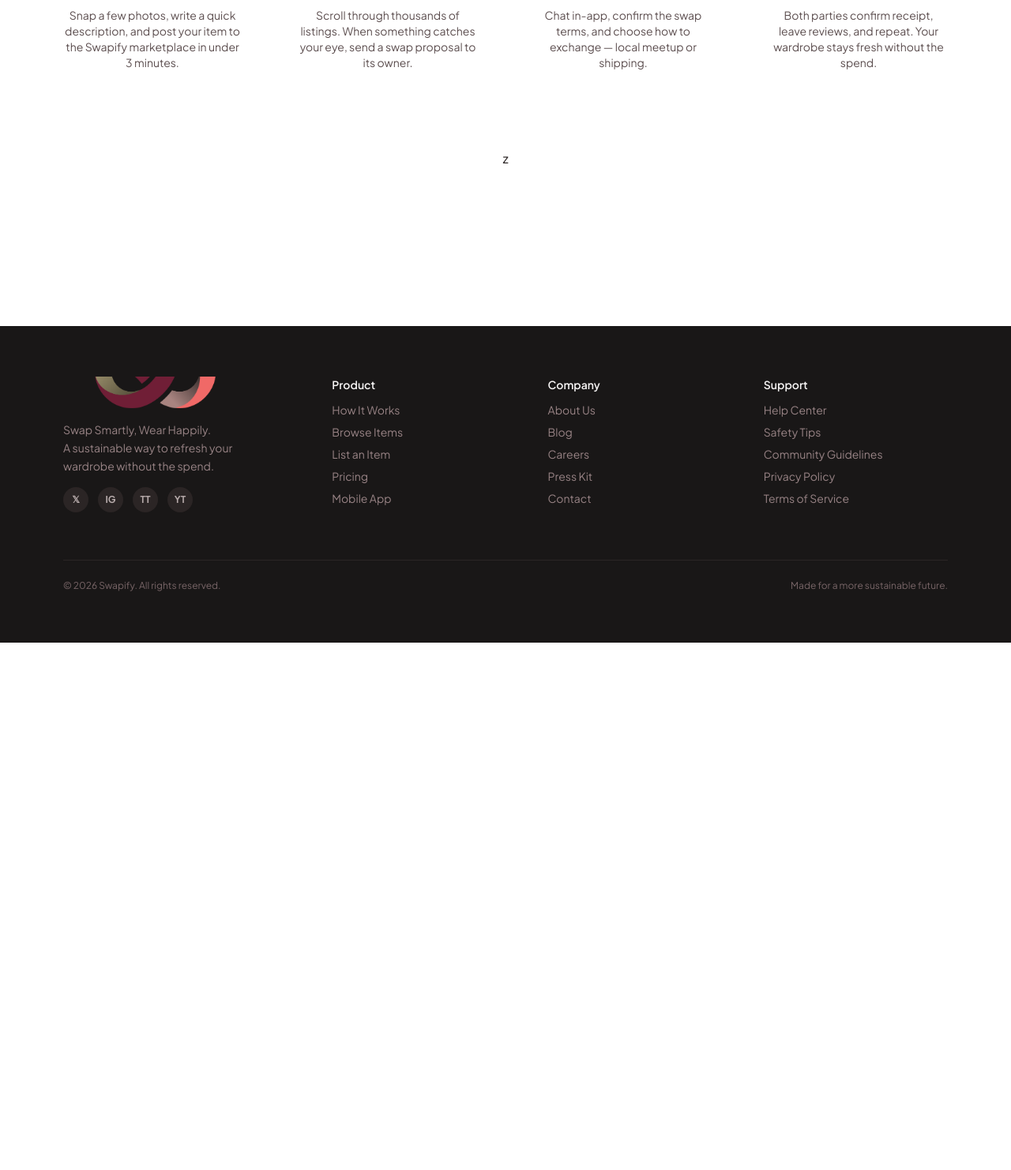
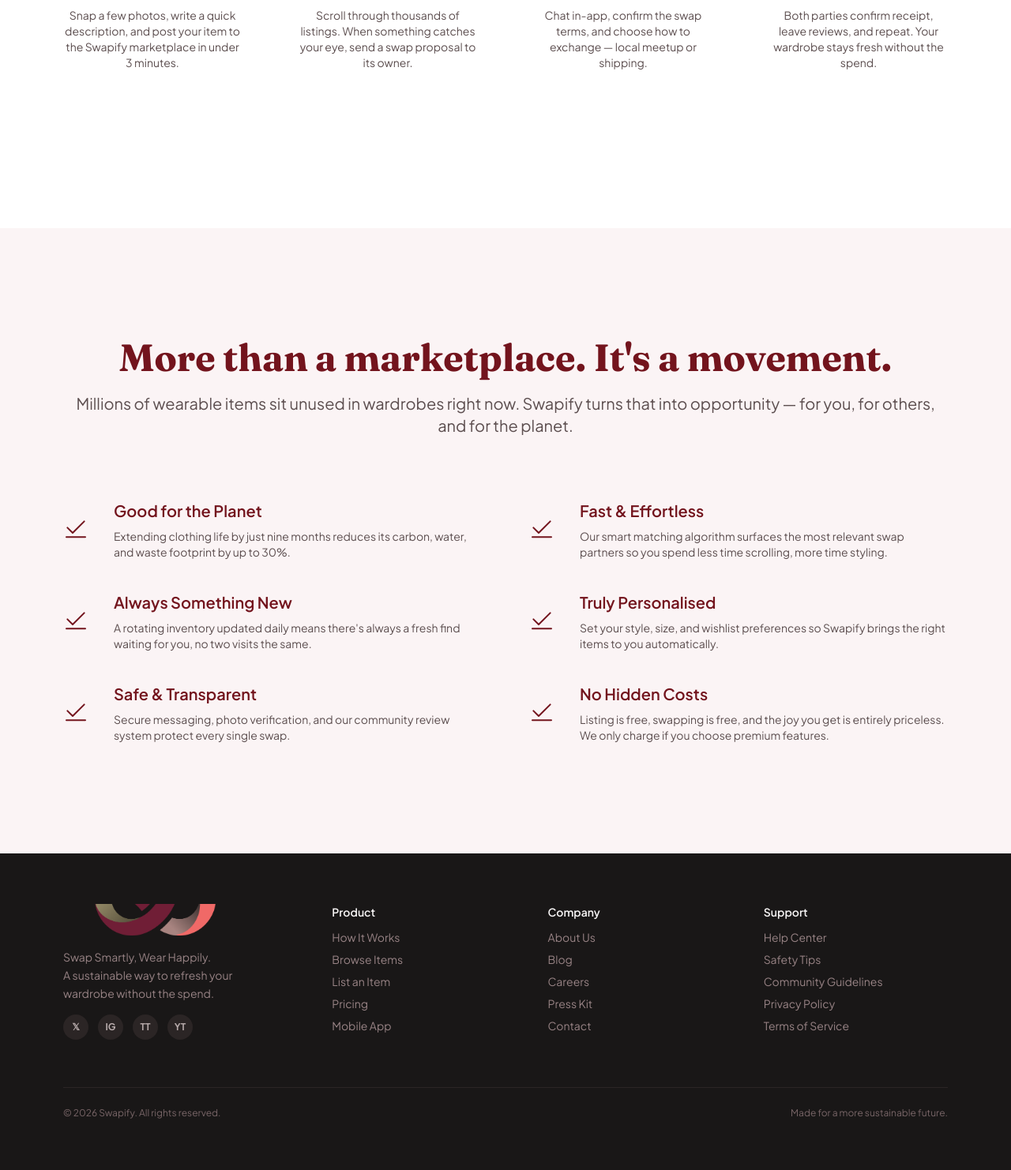
Before and after one commit to F12-PBP/swapify, a Django app: page / in a window 1280 px wide. Shown: the part 1959-3441 px from the top of the page at 79% size. Before the commit the page ends 2773 px from the top, so only its background shows below. Run offline with Django 5.2, Linux system fonts and the light colour scheme; style sheets or scripts are compiled from the project's sources; some libraries are stand-ins or nearby versions.

Commit message:
feat(landing): implement benefits section

```diff
--- a/apps/main/templates/main/home.html
+++ b/apps/main/templates/main/home.html
@@ -10,4 +10,5 @@
     {% include "main/sections/hero.html" %}
     {% include "main/sections/about.html" %}
     {% include "main/sections/steps.html" %}
+    {% include "main/sections/benefits.html" %}
 {% endblock %}
--- /dev/null
+++ b/apps/main/templates/main/sections/benefits.html
@@ -0,0 +1,59 @@
+{% load static %}
+<section id="benefits" class="w-full scroll-mt-16 bg-primary-10 xl:scroll-mt-24" aria-labelledby="benefits-title">
+    <div class="mx-auto flex w-full max-w-[1440px] flex-col items-center gap-10 px-8 py-15 xl:gap-20 xl:px-20 xl:py-35">
+        <div class="flex w-full flex-col items-center gap-4 text-center xl:gap-5">
+            <h2 id="benefits-title" class="font-display text-h4 font-bold text-primary-base md:text-h3 xl:text-h2">More than a marketplace. It's a movement.</h2>
+            <p class="text-b8 text-neutral-90 md:text-b7 xl:text-b6">Millions of wearable items sit unused in wardrobes right now. Swapify turns that into opportunity — for you, for others, and for the planet.</p>
+        </div>
+
+        <div class="flex w-full max-w-lg flex-col gap-10 md:max-w-none md:flex-row md:items-start md:gap-10 xl:gap-15">
+            <ul class="flex min-w-0 flex-1 flex-col gap-10">
+                <li class="flex items-center gap-6 xl:gap-8">
+                    <img src="{% static 'images/landing_page/benefits/check.svg' %}" alt="" class="block shrink-0">
+                    <div class="flex min-w-0 flex-1 flex-col gap-2">
+                        <h3 class="text-s7 font-semibold text-primary-base xl:text-s6">Good for the Planet</h3>
+                        <p class="text-b8 text-neutral-90">Extending clothing life by just nine months reduces its carbon, water, and waste footprint by up to 30%.</p>
+                    </div>
+                </li>
+                <li class="flex items-center gap-6 xl:gap-8">
+                    <img src="{% static 'images/landing_page/benefits/check.svg' %}" alt="" class="block shrink-0">
+                    <div class="flex min-w-0 flex-1 flex-col gap-2">
+                        <h3 class="text-s7 font-semibold text-primary-base xl:text-s6">Always Something New</h3>
+                        <p class="text-b8 text-neutral-90">A rotating inventory updated daily means there's always a fresh find waiting for you, no two visits the same.</p>
+                    </div>
+                </li>
+                <li class="flex items-center gap-6 xl:gap-8">
+                    <img src="{% static 'images/landing_page/benefits/check.svg' %}" alt="" class="block shrink-0">
+                    <div class="flex min-w-0 flex-1 flex-col gap-2">
+                        <h3 class="text-s7 font-semibold text-primary-base xl:text-s6">Safe &amp; Transparent</h3>
+                        <p class="text-b8 text-neutral-90">Secure messaging, photo verification, and our community review system protect every single swap.</p>
+                    </div>
+                </li>
+            </ul>
+
+            <ul class="flex min-w-0 flex-1 flex-col gap-10">
+                <li class="flex items-center gap-6 xl:gap-8">
+                    <img src="{% static 'images/landing_page/benefits/check.svg' %}" alt="" class="block shrink-0">
+                    <div class="flex min-w-0 flex-1 flex-col gap-2">
+                        <h3 class="text-s7 font-semibold text-primary-base xl:text-s6">Fast &amp; Effortless</h3>
+                        <p class="text-b8 text-neutral-90">Our smart matching algorithm surfaces the most relevant swap partners so you spend less time scrolling, more time styling.</p>
+                    </div>
+                </li>
+                <li class="flex items-center gap-6 xl:gap-8">
+                    <img src="{% static 'images/landing_page/benefits/check.svg' %}" alt="" class="block shrink-0">
+                    <div class="flex min-w-0 flex-1 flex-col gap-2">
+                        <h3 class="text-s7 font-semibold text-primary-base xl:text-s6">Truly Personalised</h3>
+                        <p class="text-b8 text-neutral-90">Set your style, size, and wishlist preferences so Swapify brings the right items to you automatically.</p>
+                    </div>
+                </li>
+                <li class="flex items-center gap-6 xl:gap-8">
+                    <img src="{% static 'images/landing_page/benefits/check.svg' %}" alt="" class="block shrink-0">
+                    <div class="flex min-w-0 flex-1 flex-col gap-2">
+                        <h3 class="text-s7 font-semibold text-primary-base xl:text-s6">No Hidden Costs</h3>
+                        <p class="text-b8 text-neutral-90">Listing is free, swapping is free, and the joy you get is entirely priceless. We only charge if you choose premium features.</p>
+                    </div>
+                </li>
+            </ul>
+        </div>
+    </div>
+</section>
--- a/apps/main/templates/main/sections/steps.html
+++ b/apps/main/templates/main/sections/steps.html
@@ -70,6 +70,6 @@
                     <p class="text-b8 text-neutral-90">Both parties confirm receipt, leave reviews, and repeat. Your wardrobe stays fresh without the spend.</p>
                 </div>
             </li>
-        </ol>z
+        </ol>
     </div>
 </section>
```
Also changed, not shown: static/images/landing_page/benefits/check.svg (added).
